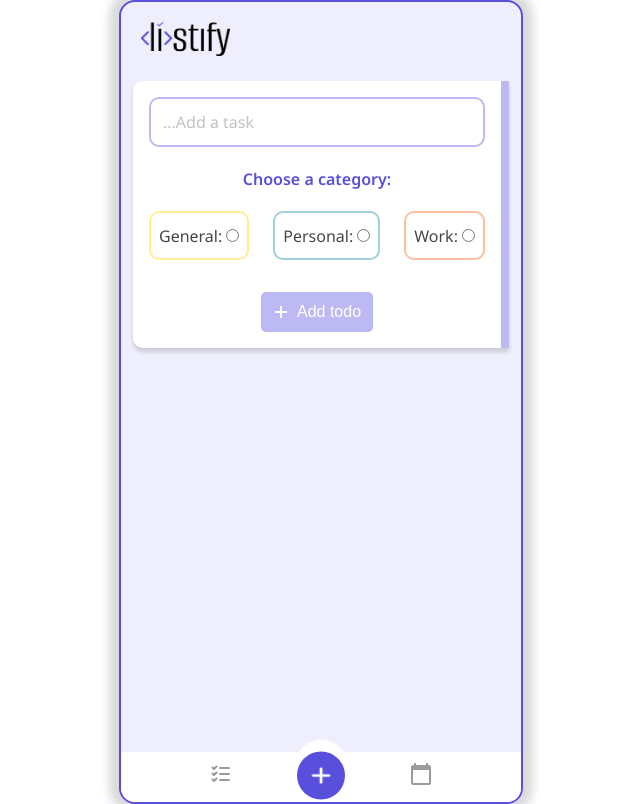
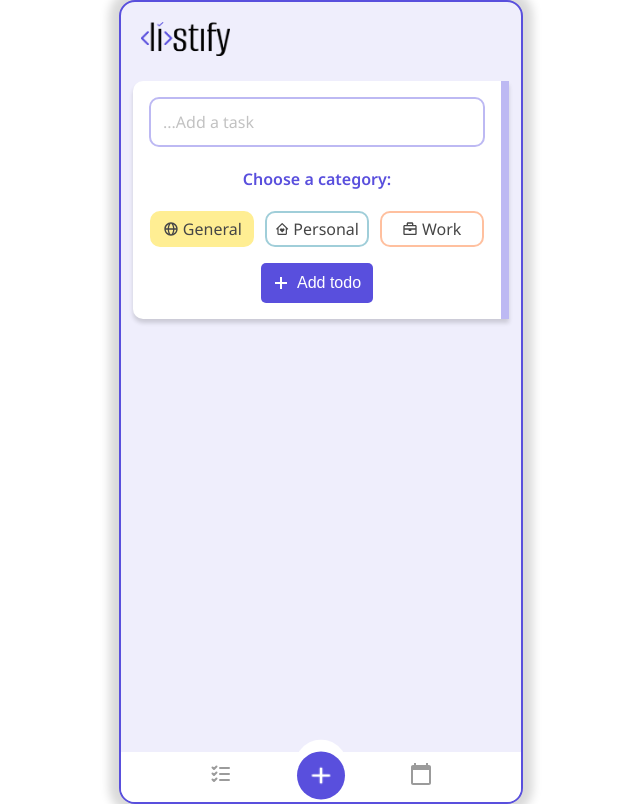
Before and after one commit to AnnaHittaller/listify, a React (Create React App) app: page /todolist in a window 1280 px wide. Shown: the whole page, without its empty margins (319-959 px from the left). Built offline with nearby package versions, Linux system fonts and the light colour scheme.

Commit message:
category icons added

```diff
--- a/src/App.css
+++ b/src/App.css
@@ -23,6 +23,7 @@
   overflow: hidden;
 }
 
-input:focus, button:focus {
+input:focus,
+button:focus {
   outline: none;
 }
--- a/src/App.js
+++ b/src/App.js
@@ -3,11 +3,15 @@ import dayjs from "dayjs";
 import Calendar from "./components/Calendar";
 import { useState, useEffect } from "react";
 import TodoList from "./components/TodoList";
+import "./components/TodoList.css";
 import Todos from "./components/Todos";
 import { Header } from "./components/Header";
 import { Navigation } from "./components/Navigation";
 import { BrowserRouter, Route, Routes } from "react-router-dom";
 import AddTodoLayout from "./layouts/AddTodoLayout";
+import { BiBriefcase } from "react-icons/bi"
+import { BiHomeHeart } from "react-icons/bi"
+import { BiGlobe } from "react-icons/bi"
 
 function App() {
 	const storedTodos = JSON.parse(localStorage.getItem("todos")) || [];
@@ -20,9 +24,9 @@ function App() {
 	console.log(selectDate.format("MM. DD. YYYY"));
 
 	const categories = [
-		{ label: "General", value: "general" },
-		{ label: "Personal", value: "personal" },
-		{ label: "Work", value: "work" },
+		{ label: "General", value: "general", icon: < BiGlobe />, backgroundColor: "#ffee93" },
+		{ label: "Personal", value: "personal", icon: < BiHomeHeart />, backgroundColor: "#a0ced9" },
+		{ label: "Work", value: "work", icon: < BiBriefcase />, backgroundColor: "#ffc09f" },
 	];
 
 	useEffect(() => {
--- a/src/components/TodoList.css
+++ b/src/components/TodoList.css
@@ -1,4 +1,3 @@
-
 .task {
 	width: calc(100% - 2rem);
 	background-color: white;
@@ -42,40 +41,61 @@
 
 }
 
-.new-task input[type="radio"] {
-background-color: red;
-border: 1px solid blue;
-width: unset;
-}
+/* .new-task input[type="radio"] {
+	background-color: red;
+	border: 1px solid blue;
+	width: unset;
+} */
 
 .radio-group {
 	display: flex;
 	flex-direction: column;
 	color: #464646;
-	margin: 0 1rem 1rem 1rem;
+	margin: 0 1rem;
 	font-size: 1rem;
 }
 
 .radio-group div {
 	display: flex;
-	gap: 1.5rem;
+	gap: 0.5rem;
 }
+
+input[type="radio"] {
+	display: none;
+}
+
+
 
 .radio-group div label:nth-of-type(1) {
 	border: 2px solid #ffee93;
+}
+
+.radio-group div label:nth-of-type(1):hover {
+	background-color: #ffee93;
+}
+
+.radio-group div label:nth-of-type(1):focus {
+	background-color: #ffee93;
 }
 
 .radio-group div label:nth-of-type(2) {
 	border: 2px solid #a0ced9;
 }
 
+.radio-group div label:nth-of-type(2):hover {
+	background-color: #a0ced9;
+}
+
 .radio-group div label:nth-of-type(3) {
 	border: 2px solid #ffc09f;
 }
 
+.radio-group div label:nth-of-type(3):hover {
+	background-color: #ffc09f;
+}
 
 .radio-group label {
-	width: 30%;
+	width: 25%;
 	display: flex;
 	flex-direction: row-reverse;
 	align-items: center;
@@ -87,6 +107,8 @@ width: unset;
 	padding: 0 .5rem;
 	font-size: 1rem;
 	line-height: 1rem;
+	cursor: pointer;
+	height: 2rem;
 }
 
 .new-task {
@@ -120,10 +142,11 @@ width: unset;
 	color: white;
 	border: none;
 	border-radius: 5px;
-	background-color: #bdb9f3;
+	background-color: #594fdd;
 	padding: 0.75rem;
 	font-size: 1rem;
 	line-height: 1rem;
+	cursor: pointer;
 }
 
 .new-task button span {
@@ -145,7 +168,7 @@ width: unset;
 }
 
 .task-icon {
-    font-size: 1.5rem;
+	font-size: 1.5rem;
 	color: #bdb9f3;
 }
 
@@ -170,11 +193,11 @@ width: unset;
 	font-family: "Noto Sans", sans-serif;
 	outline: none;
 	border: none;
-	color:#c2c2c2;
+	color: #c2c2c2;
 	text-decoration: line-through;
 }
 
-.todolist p{
+.todolist p {
 	width: calc(100% - 4rem);
 	text-align: center;
 	margin: 0 auto;
--- a/src/components/TodoList.js
+++ b/src/components/TodoList.js
@@ -4,6 +4,7 @@ import { BsCheckLg } from "react-icons/bs";
 import { v4 as uuidv4 } from "uuid";
 import "./TodoList.css";
 import { Link, Route, Routes, useNavigate } from "react-router-dom";
+import dayjs from "dayjs";
 //import Calendar from "./Calendar";
 
 function TodoList({
@@ -25,10 +26,10 @@ function TodoList({
 	// 	setIsClicked((prev) => !prev);
 	// };
 
-	const updateTodo = (text, id, completed, important, category) => {
+	const updateTodo = (id, text, completed, important, category, date) => {
 		const newInput = todos.map((item) => {
 			return item.id === id
-				? { text, id, completed, important, category }
+				? { id, text, completed, important, category, date }
 				: item;
 		});
 		setTodos(newInput);
@@ -63,6 +64,7 @@ function TodoList({
 							completed: false,
 							important: false,
 							category: category,
+							date: dayjs().format("MM. DD. YYYY"),
 						},
 					]);
 				}
@@ -71,26 +73,34 @@ function TodoList({
 				navigate(-1)
 			}
 		} else {
-		 if (editTodo.category !== category) {
-      updateTodo(
-        newTodo,
-        editTodo.id,
-        editTodo.completed,
-        editTodo.important,
-        category
-      );
+			// if (editTodo.category !== category) {
+			updateTodo(
+				editTodo.id,
+				newTodo,
+				editTodo.completed,
+				editTodo.important,
+				category,
+				editTodo.date
+			);
+			// } else {
+			// 	updateTodo(
+			// 		editTodo.id,
+			// 		newTodo,
+			// 		editTodo.completed,
+			// 		editTodo.important,
+			// 		editTodo.category,
+			// 		editTodo.date
+			// 	);
+			// }
+		}
 
-    } else {
-      updateTodo(
-        newTodo,
-        editTodo.id,
-        editTodo.completed,
-        editTodo.important,
-        editTodo.category
-      );
-		}
-	}
+
+
 	};
+
+
+
+
 
 	return (
 		<form onSubmit={handleSubmit}>
@@ -106,7 +116,15 @@ function TodoList({
 					<p>Choose a category:</p>
 					<div>
 						{categories.map((cat, index) => (
-							<label key={index}>
+							<label
+								key={index}
+								style={{
+									backgroundColor:
+										cat.value === category
+											? cat.backgroundColor
+											: null,
+								}}
+							>
 								<input
 									type="radio"
 									value={cat.value}
@@ -115,7 +133,8 @@ function TodoList({
 									}
 									onChange={() => setCategory(cat.value)}
 								/>
-								{cat.label}:
+								{cat.label}
+								{cat.icon}
 							</label>
 						))}
 					</div>
@@ -138,7 +157,7 @@ function TodoList({
 				Pick a date placeholder:
 
 			</button> */}
-		</form>
+		</form >
 	);
 }
 
```
